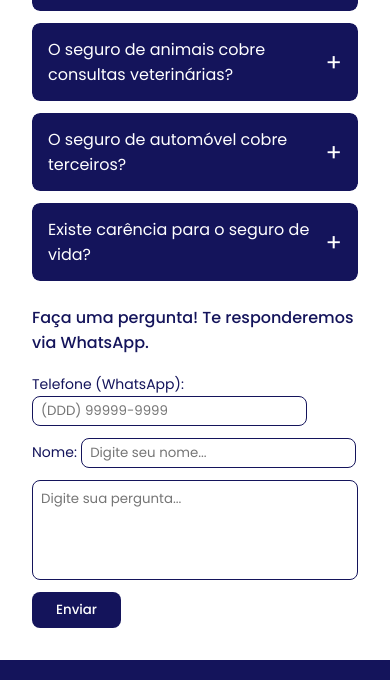
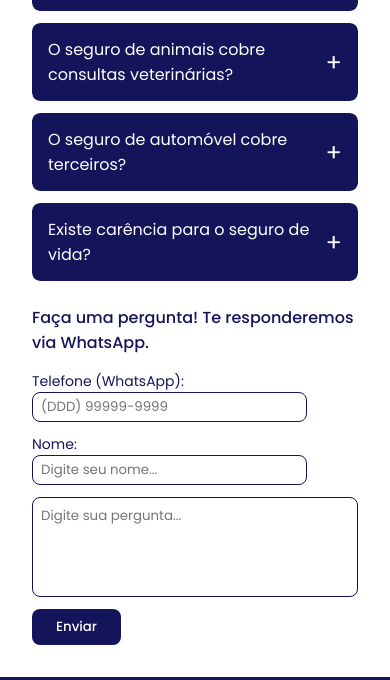
Before and after one commit to senacthaisdss-wq/projeto_final, a website: page pages/faq/index.html in a window 390 px wide. Shown: the part 833-1513 px from the top of the page. Drawn offline with nearby package versions, Linux system fonts and the light colour scheme.

Commit message:
Update style.css

```diff
--- a/pages/faq/style.css
+++ b/pages/faq/style.css
@@ -171,4 +171,9 @@ form > p {
         align-items: flex-start;
         gap: 12px;
     }
+
+    .input-container {
+        display: flex;
+        flex-direction: column;
+    }
 }
```
